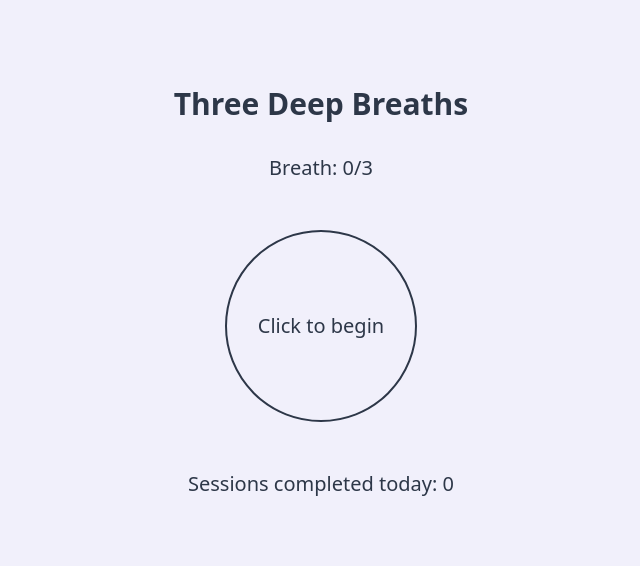
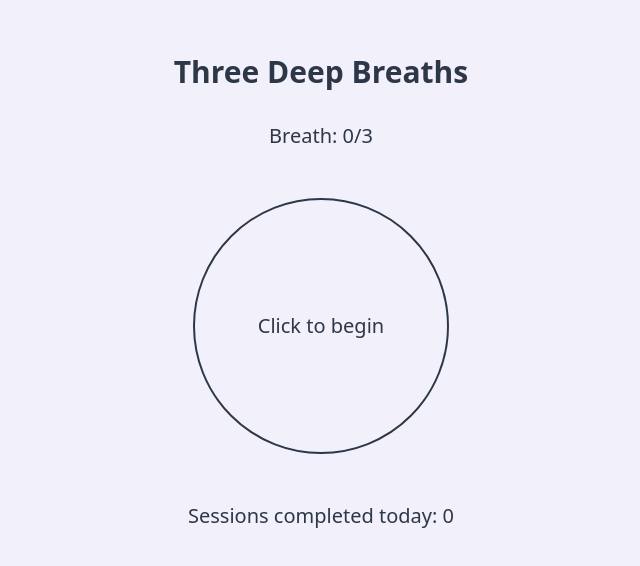
Before and after one commit to arkab24/three-deep-breaths-tracker, a React (Vite) app: page / in a window 1280 px wide. Shown: the part 108-674 px from the top of the page, without its empty margins (319-959 px from the left). Built offline with nearby package versions, Linux system fonts and the light colour scheme.

Commit message:
Enhance Breathing Circle Size and Animation
Increased the size of the breathing circle and modified the animation to fill the circle gradually from the center outward, enhancing the visual effect during the inhale and exhale phases.
[skip gpt_engineer]

```diff
--- a/src/components/BreathingCircle.tsx
+++ b/src/components/BreathingCircle.tsx
@@ -53,7 +53,7 @@ export const BreathingCircle = () => {
   };
 
   const getCircleStyles = () => {
-    const baseStyles = "w-48 h-48 rounded-full flex items-center justify-center cursor-pointer transition-all duration-500 relative border-2 border-breath-text";
+    const baseStyles = "w-64 h-64 rounded-full flex items-center justify-center cursor-pointer transition-all duration-500 relative border-2 border-breath-text";
 
     if (breathingState === 'inhale') {
       return `${baseStyles} text-breath-inhale animate-fill`;
--- a/tailwind.config.ts
+++ b/tailwind.config.ts
@@ -67,12 +67,24 @@ const config = {
           to: { height: "0" },
         },
         fill: {
-          '0%': { background: 'transparent' },
-          '100%': { background: 'currentColor' }
+          '0%': {
+            background: 'transparent',
+            clipPath: 'circle(0% at center)'
+          },
+          '100%': {
+            background: 'currentColor',
+            clipPath: 'circle(100% at center)'
+          }
         },
         shrink: {
-          '0%': { background: 'currentColor' },
-          '100%': { background: 'transparent' }
+          '0%': {
+            background: 'currentColor',
+            clipPath: 'circle(100% at center)'
+          },
+          '100%': {
+            background: 'transparent',
+            clipPath: 'circle(0% at center)'
+          }
         }
       },
       animation: {
```
